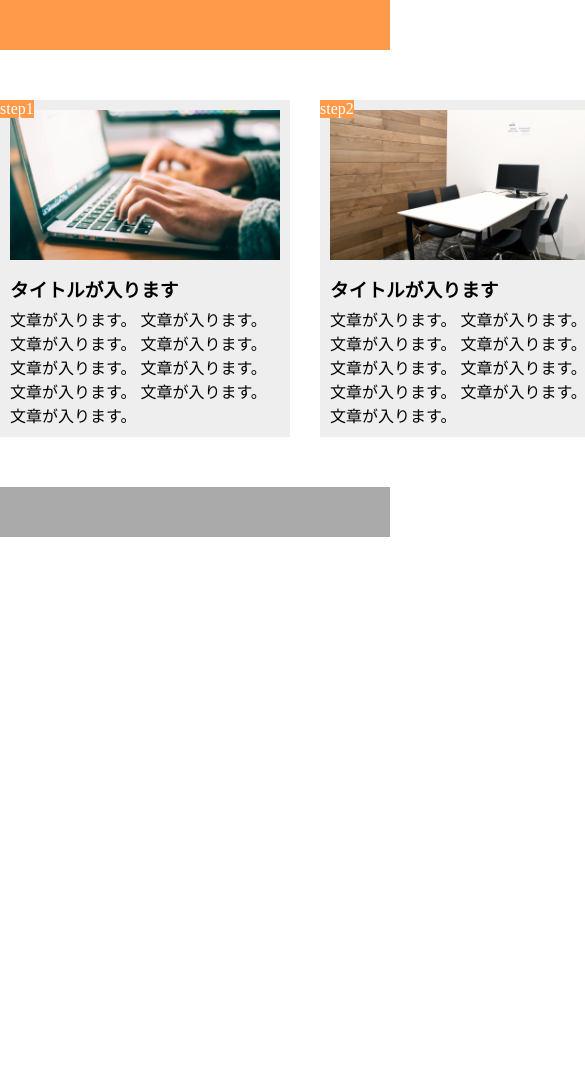
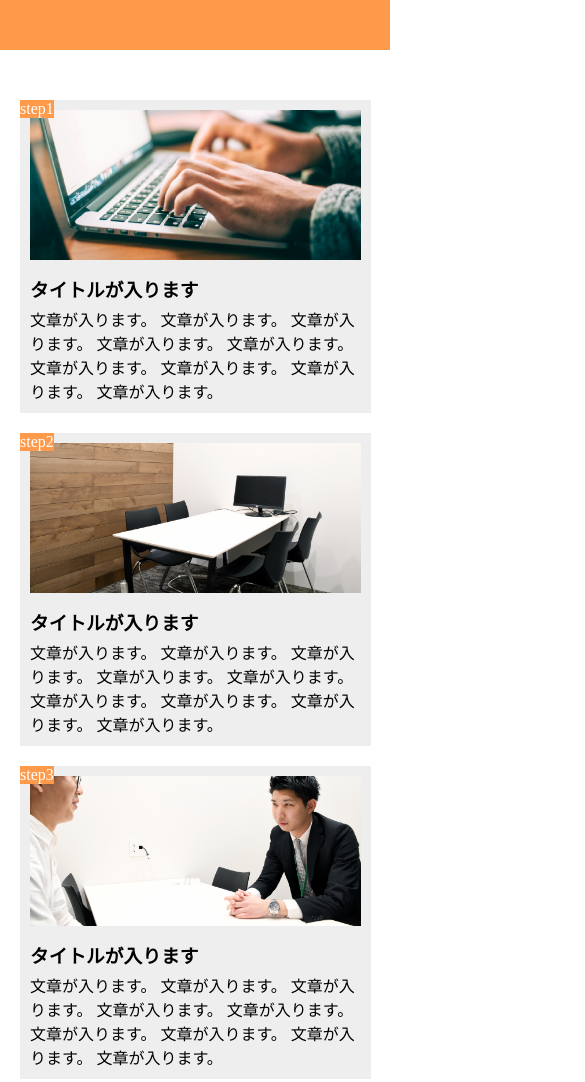
Before and after one commit to reszcb740/kadai-html-css, a plain HTML site: page chapter10_exercise/index.html in a window 390 px wide. Shown: the top 1082 px of the page, 585 px wide, since content can reach past the window. Before the commit the page ends 844 px from the top, so only its background shows below. Drawn offline with Linux system fonts and the light colour scheme.

Commit message:
[Finish]1-10

```diff
--- a/chapter10_exercise/index.html
+++ b/chapter10_exercise/index.html
@@ -2,6 +2,7 @@
 <html lang="ja">
   <head>
     <meta charset="utf-8">
+    <meta name="viewport" content="width=device-width,initial-scale=1.0">
     <title>課題問題</title>
     <link rel="stylesheet" href="style.css">
   </head>
--- a/chapter10_exercise/style.css
+++ b/chapter10_exercise/style.css
@@ -60,3 +60,17 @@ footer {
   height: 50px;
   background-color: #aaa;
 }
+
+@media screen and (max-width: 768px) {
+  main {
+    width: 100%;
+    flex-direction: column;
+  }
+
+  .step-box {
+    width: 90%;
+    margin-left: 20px;
+    margin-bottom: 20px;
+  }
+
+}
```
